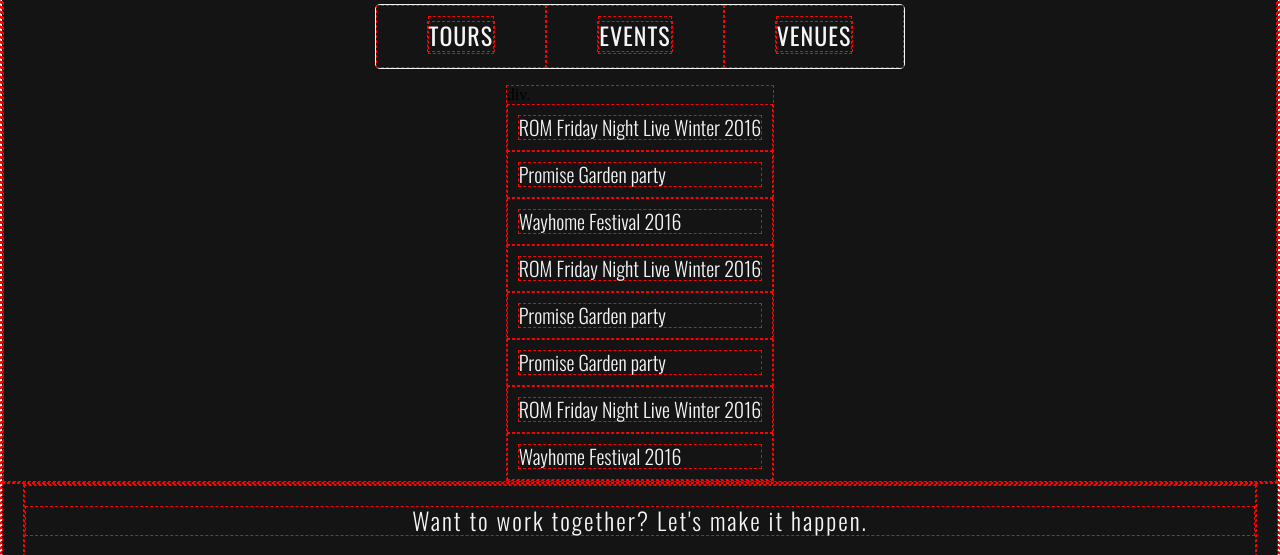
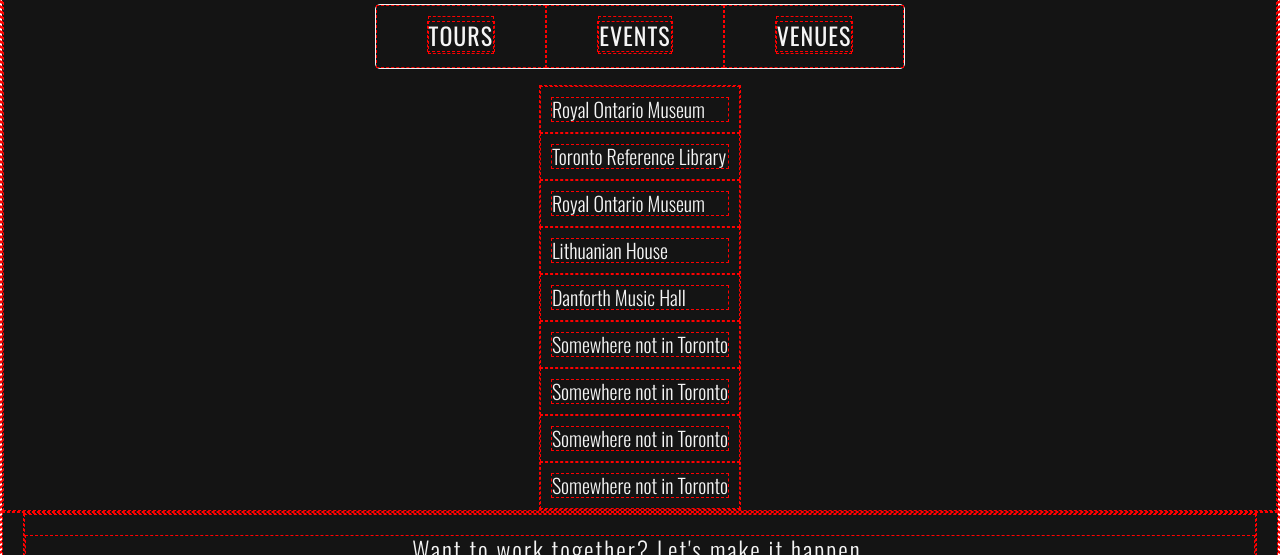
Before and after one commit to snarkshow/cowan.Light, a plain HTML site: page cv.html in a window 1280 px wide. Both pictures are taken after a click on the element "VENUES". Shown: the part 245-800 px from the top of the page. Drawn offline with nearby package versions, Linux system fonts and the light colour scheme; some packages are replaced by stand-ins of ours; a script that the page names is missing.

```diff
--- a/cv.html
+++ b/cv.html
@@ -68,7 +68,7 @@
                         <h4 class="artist">Dragonette, Royal Blues 2016 - 2017</h4>
                     </div>
                     <div class="tourItem">
-                        <h4 class="artist">Artist, Tour Name Date</h4>
+                        <h4 class="artist">Cannibal the Musical, 2017</h4>
                     </div>
                     <div class="tourItem">
                         <h4 class="artist">theNEWDEAL, Winter 2015</h4>
@@ -125,32 +125,35 @@
                     </div>
                 </section>
                 <section class="venues menu" data-id="3">
-                    div.
+                    <div class="venueItem">
+                        <h4 class="venue">Royal Ontario Museum</h4>
+                    </div>
+                    <div class="venueItem">
+                        <h4 class="venue">Toronto Reference Library</h4>
+                    </div>
+                    <div class="venueItem">
+                        <h4 class="venue">Royal Ontario Museum</h4>
+                    </div>
+                    <div class="venueItem">
+                        <h4 class="venue">Lithuanian House</h4>
+                    </div>
+                    <div class="venueItem">
+                        <h4 class="venue">Danforth Music Hall</h4>
+                    </div>
+                    <div class="venueItem">
+                        <h4 class="venue">Somewhere not in Toronto</h4>
+                    </div>
+                    <div class="venueItem">
+                        <h4 class="venue">Somewhere not in Toronto</h4>
+                    </div>
+                    <div class="venueItem">
+                        <h4 class="venue">Somewhere not in Toronto</h4>
+                    </div>
+                    <div class="venueItem">
+                        <h4 class="venue">Somewhere not in Toronto</h4>
+                    </div>
 
-                    <div class="eventItem">
-                        <h4 class="event">ROM Friday Night Live Winter 2016</h4>
-                    </div>
-                    <div class="eventItem">
-                        <h4 class="event">Promise Garden party</h4>
-                    </div>
-                    <div class="eventItem">
-                        <h4 class="event">Wayhome Festival 2016</h4>
-                    </div>
-                    <div class="eventItem">
-                        <h4 class="event">ROM Friday Night Live Winter 2016</h4>
-                    </div>
-                    <div class="eventItem">
-                        <h4 class="event">Promise Garden party</h4>
-                    </div>
-                    <div class="eventItem">
-                        <h4 class="event">Promise Garden party</h4>
-                    </div>
-                    <div class="eventItem">
-                            <h4 class="event">ROM Friday Night Live Winter 2016</h4>
-                    </div>
-                    <div class="eventItem">
-                            <h4 class="event">Wayhome Festival 2016</h4>
-                    </div>
+
                 </section>
             </div>
         </main>
--- a/partials/_cv.scss
+++ b/partials/_cv.scss
@@ -42,6 +42,7 @@
 
 
 .tourItem h4,
-.eventItem h4 {
+.eventItem h4,
+.venueItem h4 {
     @include cvItems;
 }
--- a/partials/_gallery.scss
+++ b/partials/_gallery.scss
@@ -24,7 +24,7 @@
             transition: all 0.3s;
             z-index: 3;
         }
-        .galleryOverlay{
+         .galleryOverlay{
             background-color: $overlay;
             display: none;
             position: absolute;
--- a/partials/_global.scss
+++ b/partials/_global.scss
@@ -5,7 +5,7 @@
 $lightgrey: #f5f5f5;
 $white:#f5f3ef;
 $shadows: #550055;
-$overlay: rgba(245, 243, 239, 0.288);
+$overlay: rgba(245, 243, 239, 0.2);
 
 // FONTS
 
```
Also changed, not shown: index.html (+2 -2 lines), portfolioPages/1-dragonette.html (added, +69 -0 lines), styles/styles.css.
